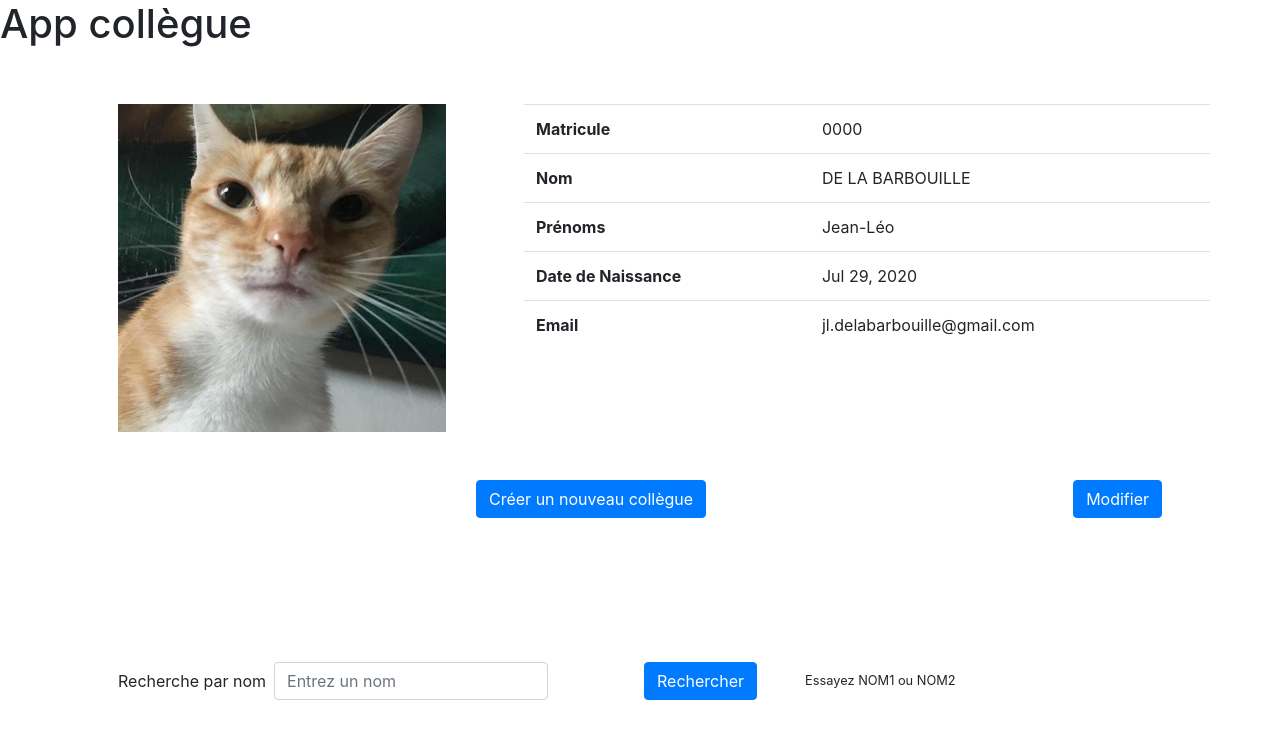
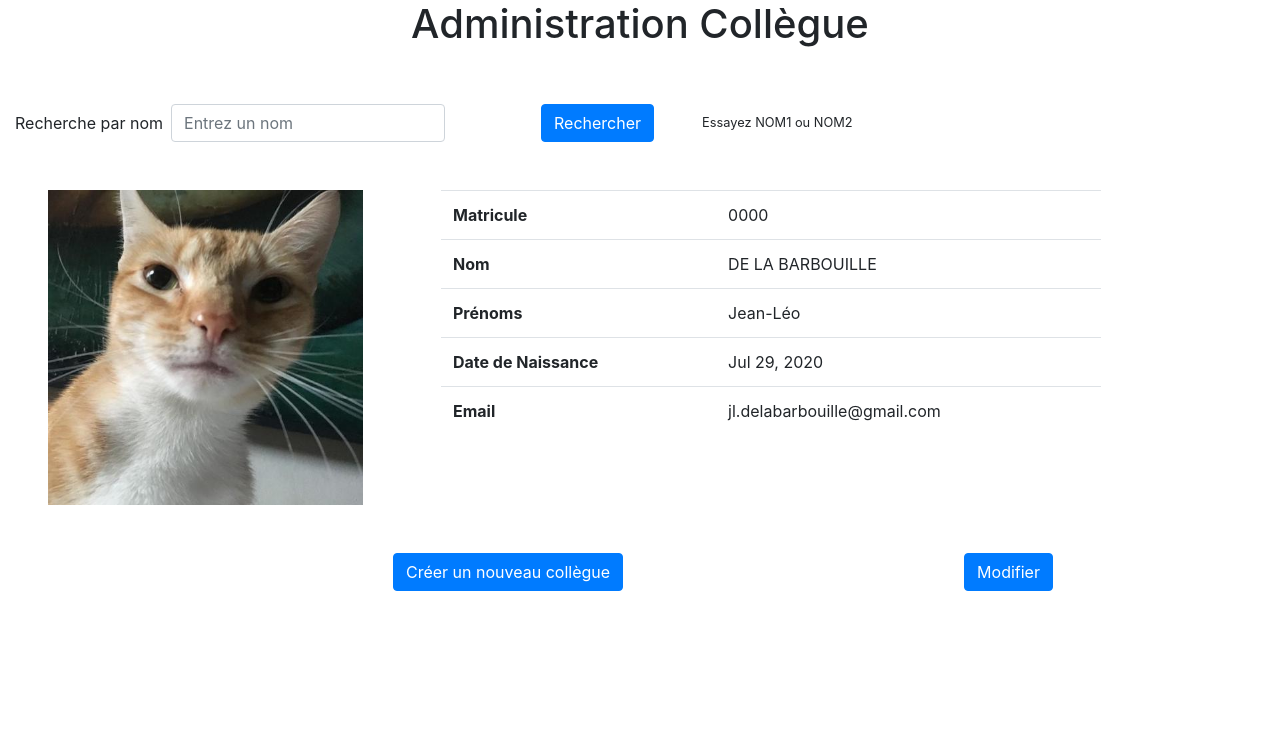
Before and after one commit to seniquel/collegues-front, an Angular app: page / in a window 1280 px wide. Shown: the top 738 px of the page. Built offline with nearby package versions, Linux system fonts and the light colour scheme.

Commit message:
aligné les deux components horizontalement

```diff
--- a/src/app/app.component.html
+++ b/src/app/app.component.html
@@ -1,3 +1,11 @@
-<h1>App collègue</h1>
-<app-collegue></app-collegue>
-<app-recherche-collegue-par-nom></app-recherche-collegue-par-nom>
+<p class="h1 text-center">Administration Collègue</p>
+<div class="container-fluid">
+  <div class="row">
+    <div class="col-xs-6 pt-5">
+      <app-recherche-collegue-par-nom></app-recherche-collegue-par-nom>
+    </div>
+    <div class="col-xs-6">
+      <app-collegue></app-collegue>
+    </div>
+  </div>
+</div>
--- a/src/app/collegue/collegue.component.html
+++ b/src/app/collegue/collegue.component.html
@@ -1,4 +1,4 @@
-<div class="container p-5">
+<div class="container-fluid p-5">
   <div class="row">
     <div class="col-md-4">
       <img class="img-fluid" src="{{col.photoUrl}}">
--- a/src/app/recherche-collegue-par-nom/recherche-collegue-par-nom.component.html
+++ b/src/app/recherche-collegue-par-nom/recherche-collegue-par-nom.component.html
@@ -1,4 +1,4 @@
-<div class="container p-5">
+<div class="container-fluid">
   <div class="row">
     <div class="col-md-12">
       <form class="form-inline">
```
